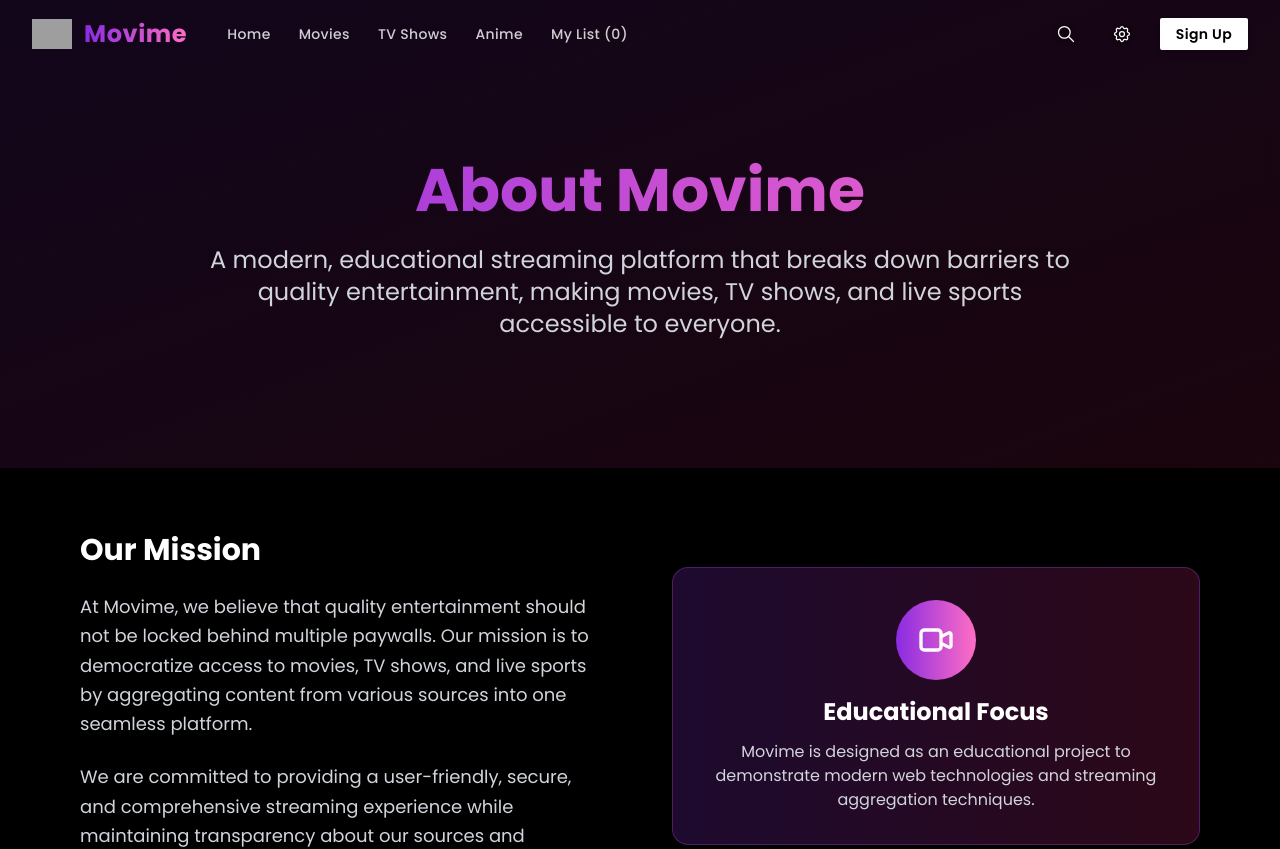
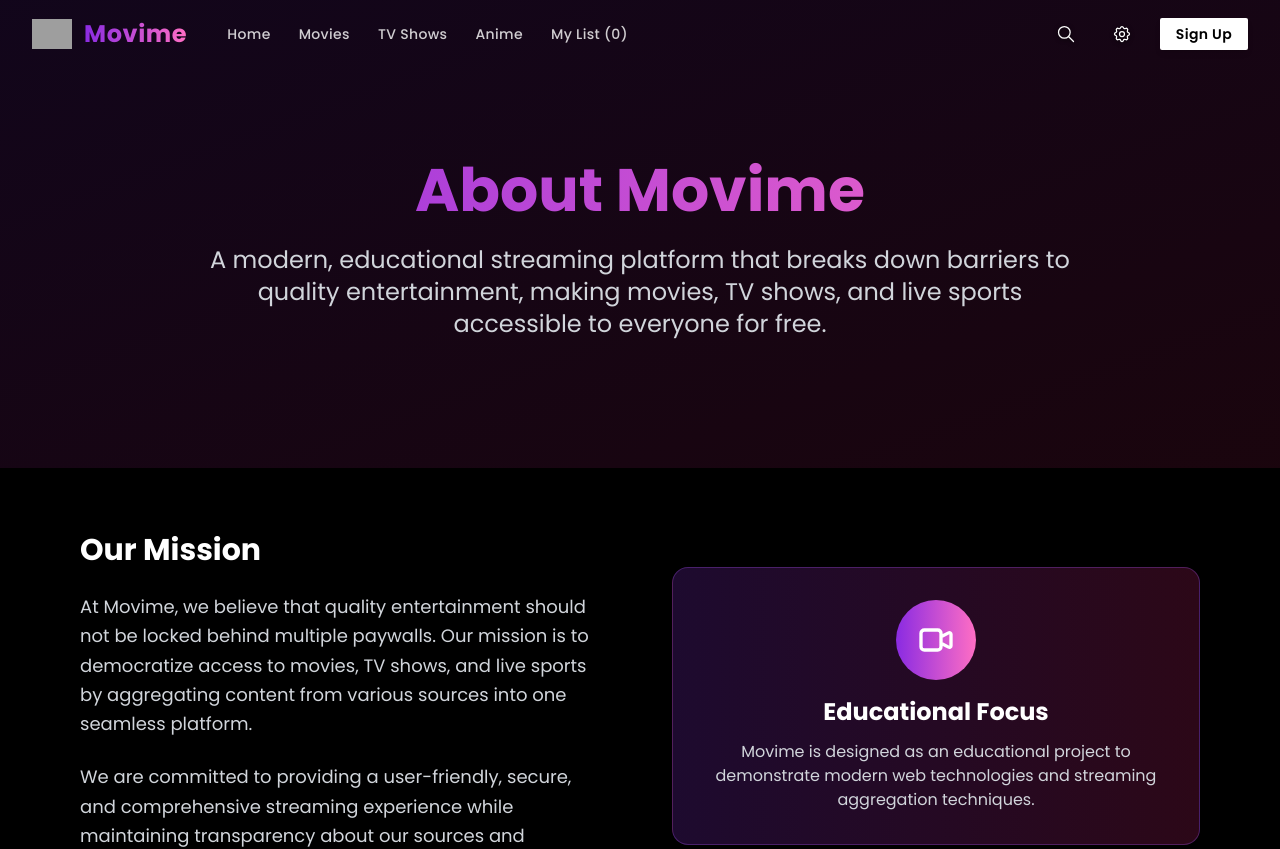
Before and after one commit to Manvithudupa/movime, a Next.js app: page /about in a window 1280 px wide. Shown: the top 849 px of the page. Built offline with nearby package versions, Linux system fonts and the light colour scheme; no server answers; grey boxes are pictures that could not be loaded.

Commit message:
Update description to emphasize free access

```diff
--- a/app/about/page.tsx
+++ b/app/about/page.tsx
@@ -45,7 +45,7 @@ export default function AboutPage() {
           </h1>
           <p className="text-xl md:text-2xl text-gray-300 max-w-4xl mx-auto leading-relaxed">
             A modern, educational streaming platform that breaks down barriers to quality entertainment,
-            making movies, TV shows, and live sports accessible to everyone.
+            making movies, TV shows, and live sports accessible to everyone for free.
           </p>
         </div>
       </div>
```
